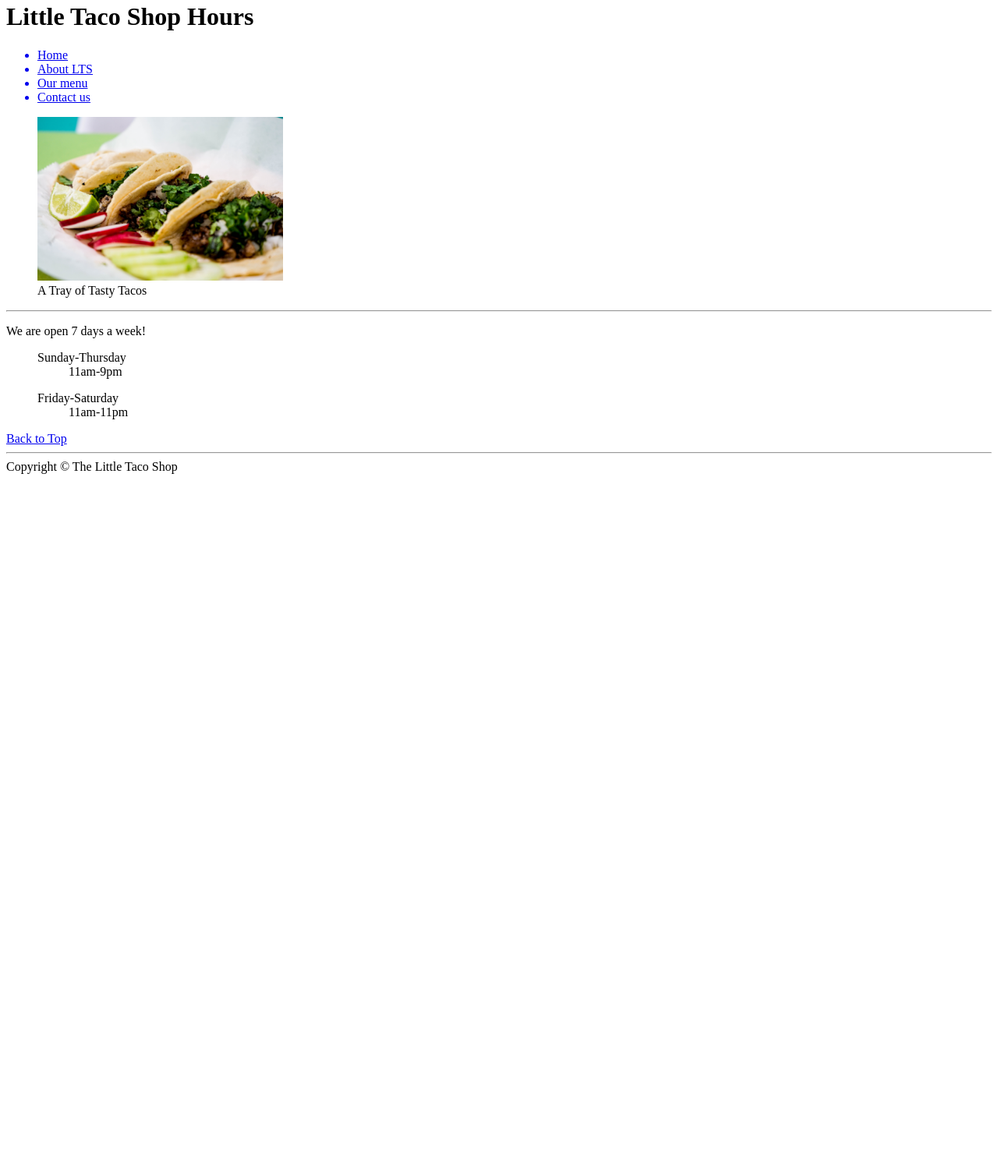
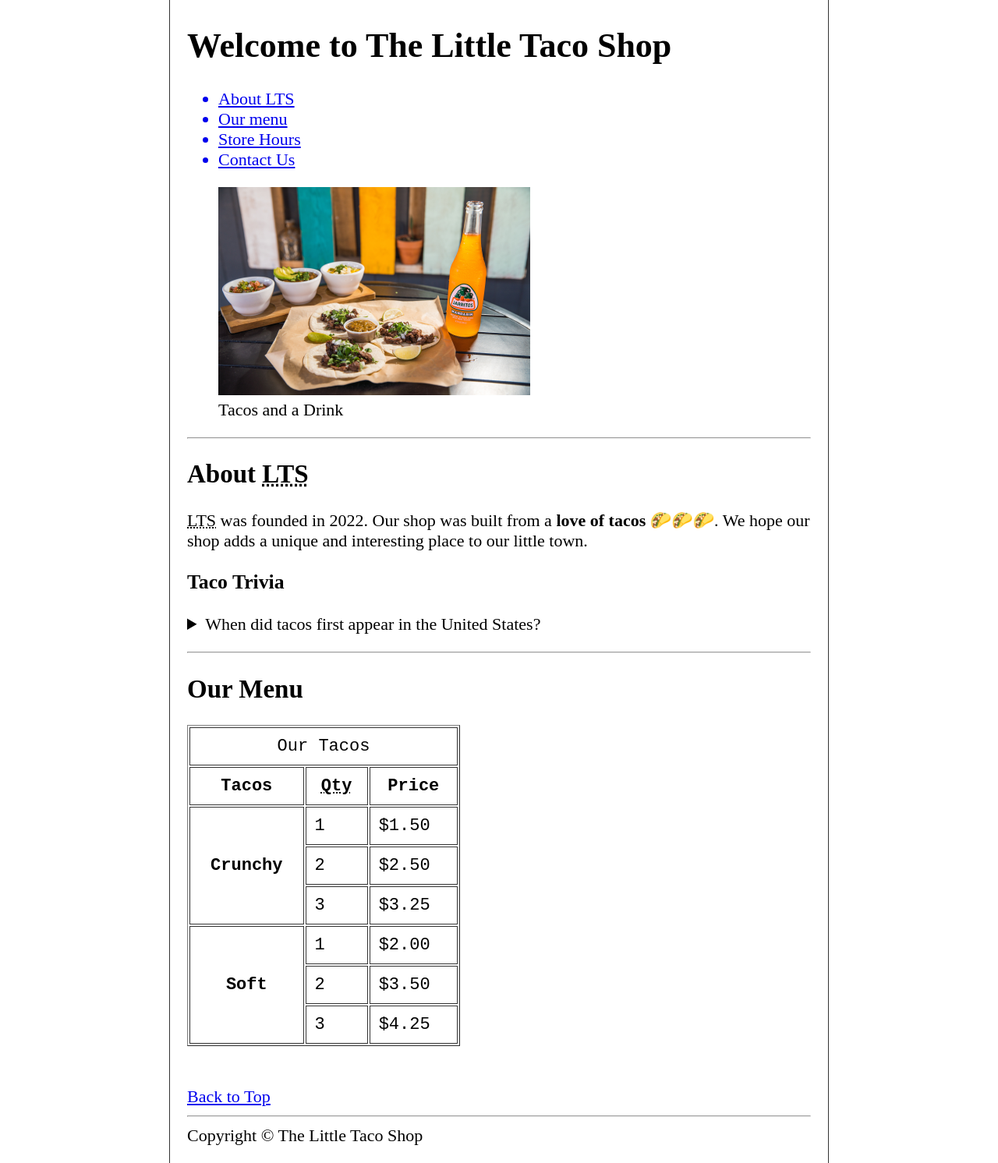
Before and after one commit to hashhacker7/hasan, a plain HTML site: page index.html in a window 1280 px wide. Shown: the part 18-1510 px from the top of the page at 78% size. Before the commit the page ends 800 px from the top, so only its background shows below. Drawn offline with Linux system fonts and the light colour scheme.

Commit message:
Add files via upload

```diff
--- a/index.html
+++ b/index.html
@@ -4,42 +4,88 @@
     <meta charset="UTF-8">
     <meta http-equiv="X-UA-Compatible" content="IE=edge">
     <meta name="viewport" content="width=device-width, initial-scale=1.0">
-    <title>Hours</title>
-    <!-- to do : try it at last .
-    <link rel="stylesheet" href="css/style.css" type="text/css"> -->
+    <title>Home</title>
+    <link rel="stylesheet" href="css/style.css">
+    <link rel="icon" type="image/x-icon" href="pics/favicon.ico">
 </head>
 <body>
-    <h1>Little Taco Shop Hours </h1>
+    <h1>Welcome to The Little Taco Shop</h1>
     <nav>
         <ul>
-            <a href="#"><li>Home</li></a>
-            <a href="#"><li>About LTS</li></a>
-            <a href="#"><li>Our menu</li></a>
-            <a href="#"><li>Contact us</li></a>
+            <a href="#about"><li>About LTS</li></a>
+            <a href="#menu"><li>Our menu</li></a>
+            <a href="codes/hours.html"><li>Store Hours</li></a>
+            <a href="codes/contact.html"><li>Contact Us</li></a>
         </ul>
     </nav>
     <figure>
-        <img src="pics/tacos_tray_400x267.png" alt="image loading failed !" title="Taco close up photo." height="210">
-        <figcaption>A Tray of Tasty Tacos</figcaption>
+        <img src="pics/tacos_and_drink_400x267.png" alt="Error
+        loading picture!">
+        <figcaption>Tacos and a Drink</figcaption>
     </figure>
+    <hr>
+    <div id="about"><h2>About <abbr title="Little Taco Shop">LTS</abbr></h2></div>
+    <p>
+        <abbr title="Little Taco Shop">LTS</abbr>
+        was founded in 2022. Our shop was built from a <strong>love
+            of tacos</strong> &#127790;&#127790;&#127790;. We hope our shop
+            adds a unique and interesting place to our little
+            town.
+    </p>
+    <h3>Taco Trivia</h3>
+    <p>
+        <details>
+            <summary>When did tacos first appear in the United States? </summary>
+            How the freak would i know !
+        </details>
+    </p>
+    <hr>
+    <div id="menu"><h2>Our Menu</h2></div>
+    <table border="1px" cellpadding="10" cellspacing="2" width="350px">
 
-    <hr>
 
-    <p>We are open 7 days a week!</p>
+        <tr><td colspan="3" align="center">Our Tacos</td></tr>
 
-    <ul style="list-style-type: none;">
-    <li>
-        Sunday-Thursday
-        <ul style="list-style-type: none;"><li>11am-9pm</li></ul>
-    </li>
-    </ul>
-    <ul style="list-style-type: none;">
-    <li>
-        Friday-Saturday
-        <ul style="list-style-type: none;"><li>11am-11pm</li></ul>
-    </li>
-    </ul>
 
+        <tr>
+            <th>Tacos</th>
+            <th><abbr title="Quantity">Qty</abbr></th>
+            <th>Price</th>
+        </tr>
+
+
+        <tr>
+            <th rowspan="3">Crunchy</th>
+            <td>1</td>
+            <td>$1.50</td>
+        </tr>
+        <tr>
+            <td>2</td>
+            <td>$2.50</td>
+        </tr>
+        <tr>
+            <td>3</td>
+            <td>$3.25</td>
+        </tr>
+
+
+        <tr>
+            <th rowspan="3">Soft</th>
+            <td>1</td>
+            <td>$2.00</td>
+        </tr>
+        <tr>
+            <td>2</td>
+            <td>$3.50</td>
+        </tr>
+        <tr>
+            <td>3</td>
+            <td>$4.25</td>
+        </tr>
+
+
+    </table>
+    <br><br>
     <a href="#">Back to Top</a>
     <hr>
     Copyright &copy; The Little Taco Shop
```
Also changed, not shown: codes/contact.html (added, +29 -0 lines), codes/hours.html (+7 -7 lines), pics/favicon.ico (added).
